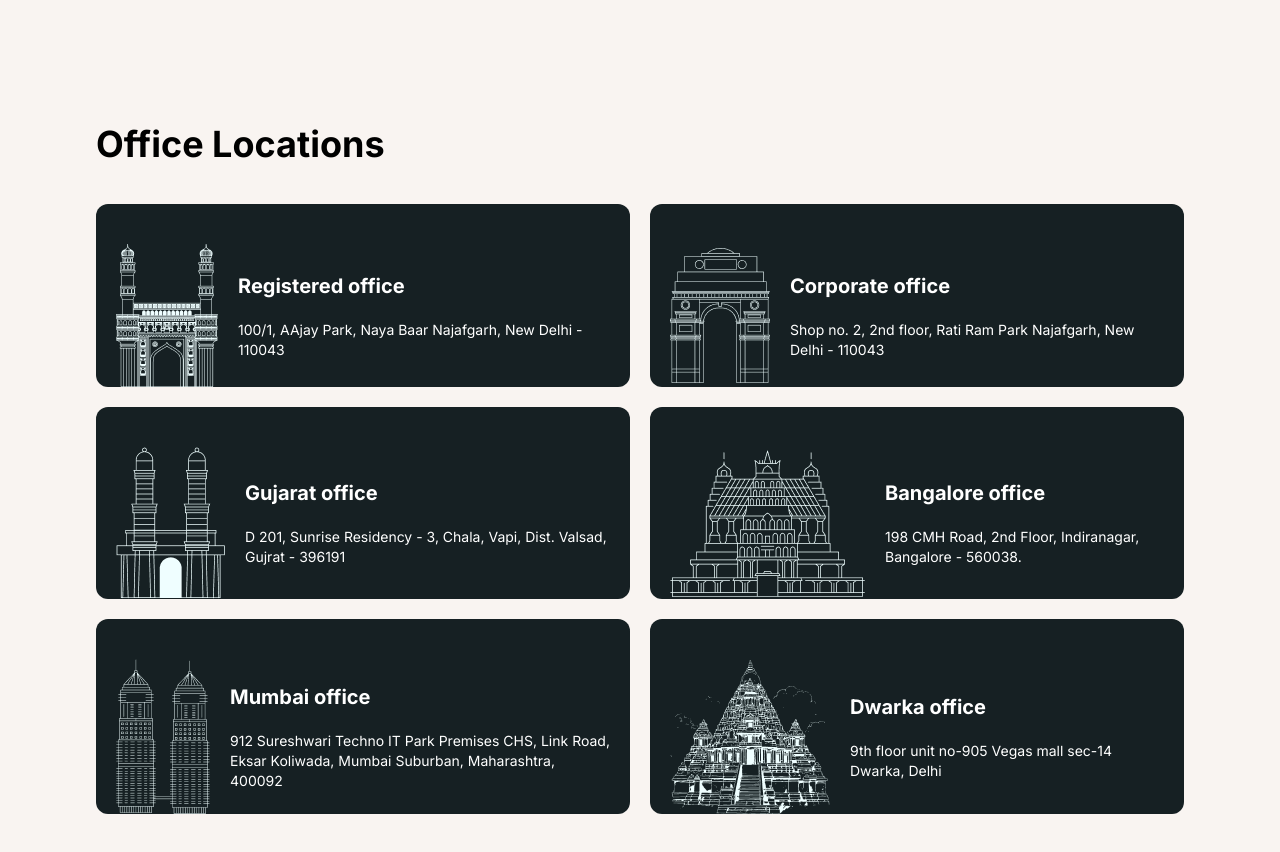
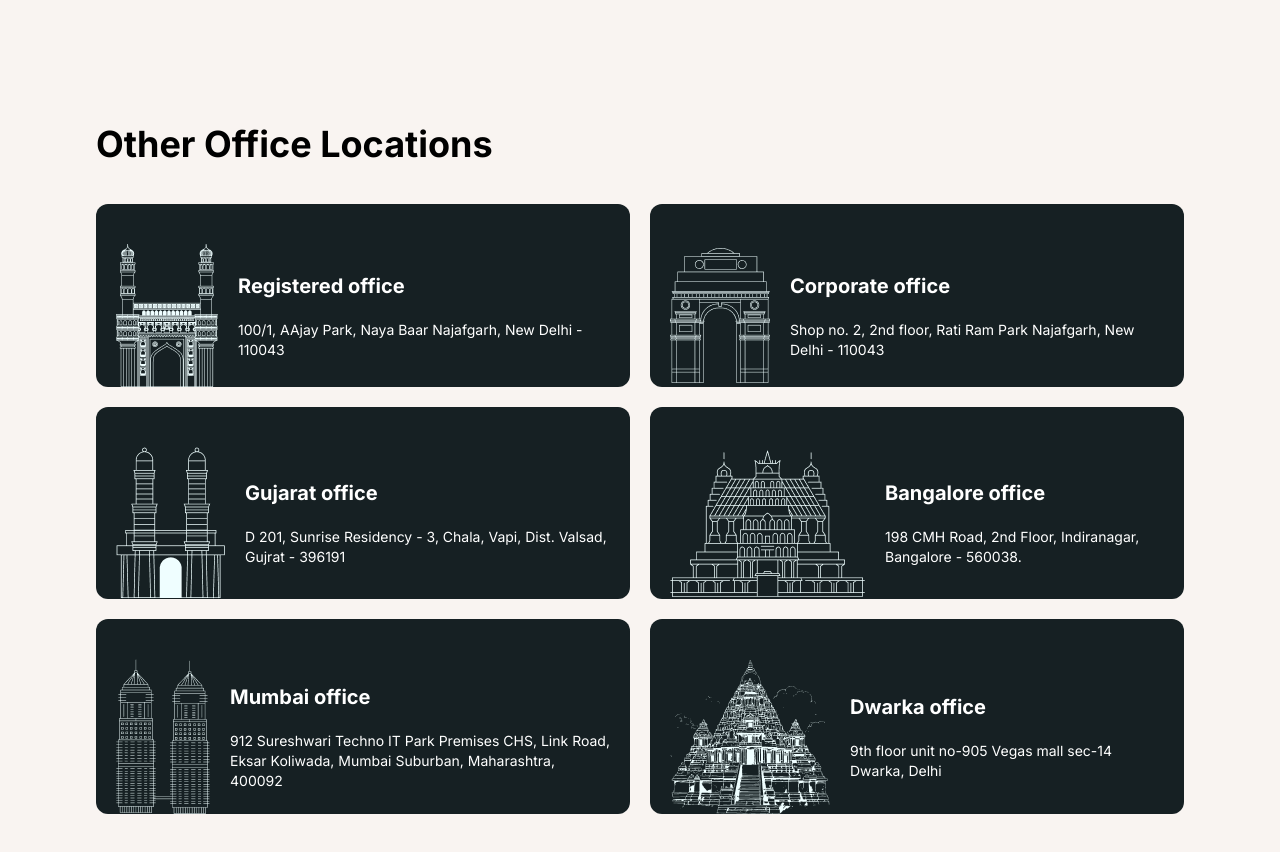
Before and after one commit to Amrit-Thapa/es-support-fe, a Next.js app: page /contact-us in a window 1280 px wide. Shown: the part 1020-1872 px from the top of the page. Built offline with nearby package versions, Linux system fonts and the light colour scheme.

Commit message:
updating text

```diff
--- a/src/app/contact-us/Locations.tsx
+++ b/src/app/contact-us/Locations.tsx
@@ -11,7 +11,7 @@ const Locations = () => {
     <section className="bg-lightOrange">
       <div className="container mx-auto px-4 py-16 md:px-24 md:py-32">
         <div className="md:text-4xl text-base font-bold text-center md:text-left">
-          Office Locations
+          Other Office Locations
         </div>
         <div className="grid md:grid-cols-2 grid-cols-1 gap-5 mt-10">
           <div className="bg-darkGray text-white flex rounded-xl justify-center items-center px-5 pt-10 gap-5">
```
